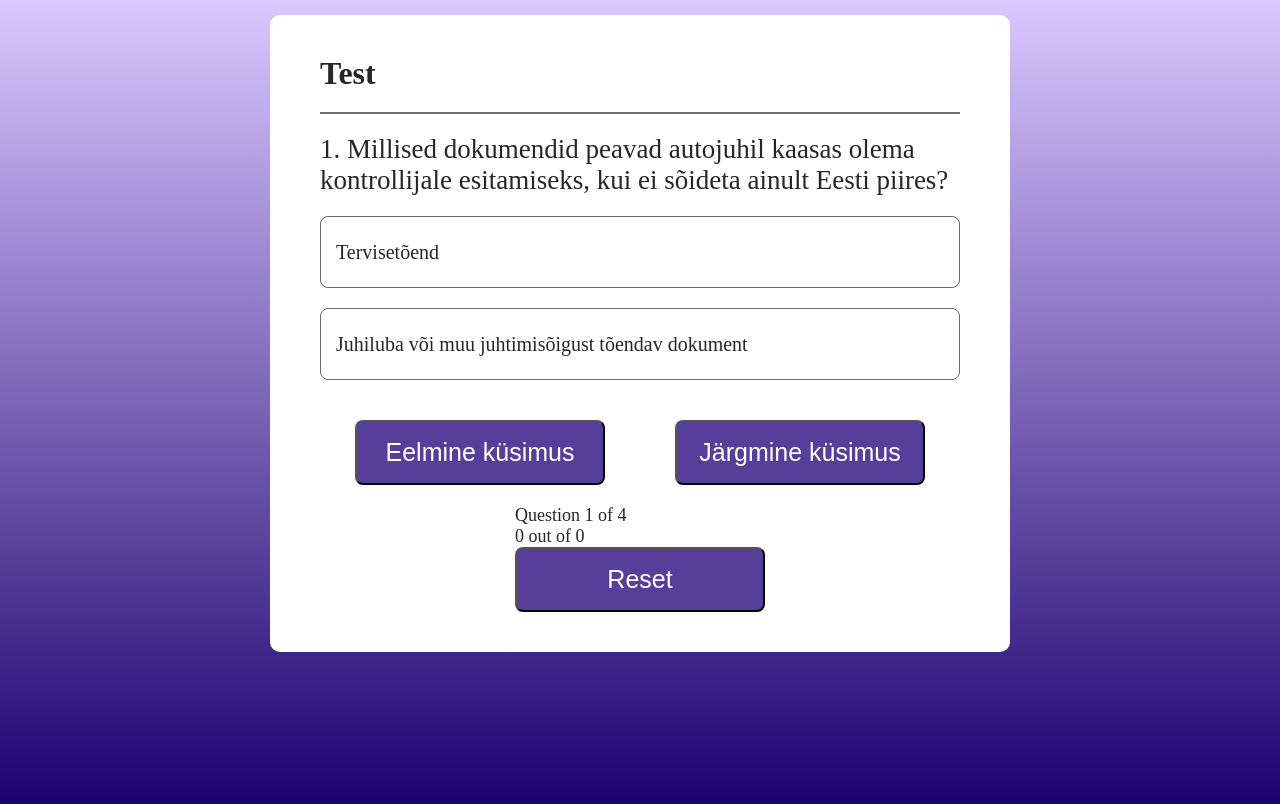
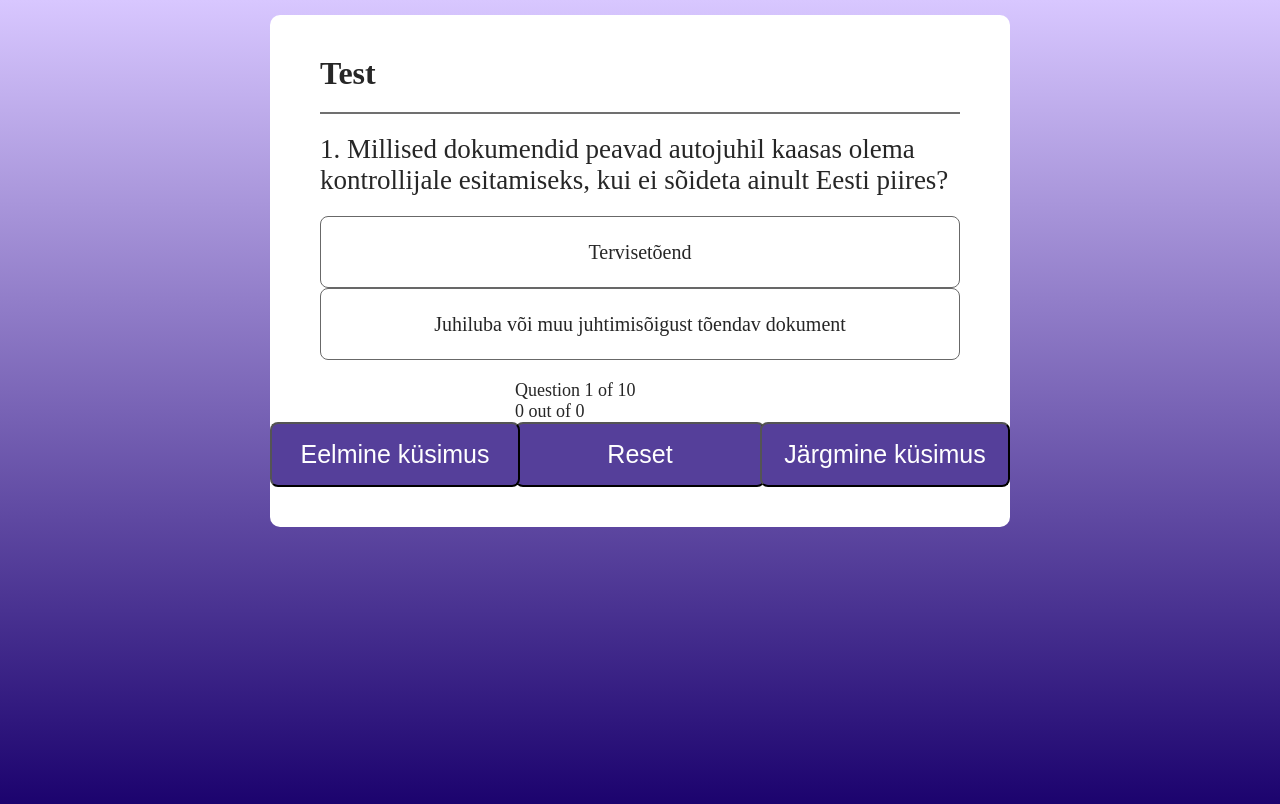
Before and after one commit to 77f315/LiiklusTestid, a React (Create React App) app in the folder client/: page / in a window 1280 px wide. Shown: the top 804 px of the page. Built offline with nearby package versions, Linux system fonts and the light colour scheme.

Commit message:
added some more questions

```diff
--- a/client/src/components/css/question.css
+++ b/client/src/components/css/question.css
@@ -1,8 +1,8 @@
 .container {
   width: 640px;
-    margin:auto;
+  margin: auto;
   margin-top: 15px;
-    background:white;
+  background: white;
   color: #262626;
   display: flex;
   flex-direction: column;
@@ -10,26 +10,41 @@
   border-radius: 10px;
   padding: 40px 50px;
 }
-.container hr{
+
+.container hr {
   height: 2px;
   border: none;
   background: #707070;
 }
+
 .container h2 {
   font-size: 27px;
   font-weight: 500;
 }
+
+.container .questions {
+  display: grid;
+  grid-template-columns: repeat(auto-fit, minmax(300px, 1fr));
+  gap: 20px;
+}
+
+.container ul {
+  list-style-type: none;
+  padding: 0;
+}
+
 .container ul li {
   display: flex;
   align-items: center;
+  justify-content: center;
   height: 70px;
-    padding-left: 15px;
+  padding: 0 15px;
   border: 1px solid #686868;
   border-radius: 8px;
-    margin-bottom: 20px;
   font-size: 20px;
   cursor: pointer;
 }
+
 .container button {
   margin: auto;
   width: 250px;
@@ -39,20 +54,29 @@
   font-size: 25px;
   font-weight: 500;
   border-radius: 8px;
-    cursor:pointer;
+  cursor: pointer;
 }
+
 .container .index {
   margin: auto;
   font-size: 18px;
 }
-.question-container{
+
+.question-container {
+  margin-top: 367px;
+  margin-left: -50px;
+  position: absolute;
   display: flex;
+  gap: 240px;
+  justify-content: center;
 }
-.container .correct{
+
+.container .correct {
   background: #dffff2;
   border: #00d397;
 }
-.container .wrong{
+
+.container .wrong {
   background: #FFEBEB;
   border: #FF4A4A;
 }
--- a/client/src/components/data.js
+++ b/client/src/components/data.js
@@ -22,26 +22,86 @@ const questions = [
     {
         testnr: 1,
         id: 3,
-        ans: 2,
-        question: "Mida peab tegema juht, kui ristmiku ees on see märk",
-        image: "https://sildid-kleebised.ee/wp-content/uploads/2022/06/stop-liiklusmark.png",
+        ans: 1,
+        question: "Ristmik on...",
         options: [
-            { id: 'a', text: "Jääma seisma märgi ees." },
-            { id: 'b', text: "Jääma stoppjoone puudumisel seisma lõikuva sõidutee ääre ees." },
-            { id: 'b', text: "Jääma stoppjoone puudumisel seisma lõikuva sõidutee ääre ees." }
+            { id: 'a', text: "samal tasandil lõikuvatest teedest moodustuv ala;" },
+            { id: 'b', text: "parklast või tanklast teele suubumise koht." },
         ]
     },
     {
         testnr: 1,
         id: 4,
-        ans: 2,
-        question: "Mida tähendab märgi ja lisateatetahvli ühend",
-        image: "https://www.gosafe.ee/media/inten/product/erply.s3.amazonaws.com/3169-3169_5cbf70cb7df842.33545129_132_large.png",
-        image2: "https://encrypted-tbn0.gstatic.com/images?q=tbn:ANd9GcQHrDI4-yHkT-RrTg8JoZcR6gDPwINzt2ErcQ&s",
+        ans: 3,
+        question: "kas ühekordset valget pidevat joont thoib ületada?",
         options: [
-            { id: 'a', text: "Järgneva 400 m ulatuses on samaliigiliste teede ristmike ala." },
-            { id: 'b', text: "400 m kaugusel on samaliigiliste teedega ristmik." }
+            { id: 'a', text: "Tohib, kui see eraldab sõiduradasid." },
+            { id: 'b', text: "Tohib, kui see eraldab suunavööndeid." },
+            { id: 'c', text: "Tohib, kui see eraldab sõidutee äärt." }
         ]
     },
+    {
+        testnr: 2,
+        id: 5,
+        ans: 2,
+        question: "Kas parkimiskohti tähistavaid ühekordsied pidevjooni tohib ületada?",
+        options: [
+            { id: 'a', text: "Jah, alati" },
+            { id: 'b', text: "Jah, ainult manööverdamisel." }
+        ]
+    },
+    {
+        testnr: 2,
+        id: 6,
+        ans: 1,
+        question: "Kes vastutab liikluses kasutatava sõiduki liiklusohutu seisukorra eest?",
+        options: [
+            { id: 'a', text: "Juht." },
+            { id: 'b', text: "Liikluskindlustus" }
+        ]
+    },
+    {
+        testnr: 2,
+        id: 6,
+        ans: 1,
+        question: "Peatumine on sõiduki ettekavatsetud seismajätmine?",
+        options: [
+            { id: 'a', text: "sõitjate peale- või mahamineku ajaks;" },
+            { id: 'b', text: "vaatamisväärsusega tutvumise ajaks." }
+        ]
+    },
+    {
+        testnr: 2,
+        id: 7,
+        ans: 2,
+        question: "Kus peab juht andma teed tähistatud peatusest väljasõitvale D-kategooria ühissõidukile?",
+        options: [
+            { id: 'a', text: "Kõikjal." },
+            { id: 'b', text: "Asulateel, kus suurim lubatud kiirus on kuni 50 km/h" }
+        ]
+    },
+    {
+        testnr: 3,
+        id: 8,
+        ans: 1,
+        question: "Halvaks nähtavuseks nimetatakse ilmast või muudest nähtustest (udu, vihm, lumesadu, tuisk, tolm, vee-ja poripritsmed, vastupäike) tingitud ajutist olukorda, kui teel vaadeldavat objekti ei ole võimalik taustast eristada ...",
+        options: [
+            { id: 'a', text: "alla 300m kauguselt;" },
+            { id: 'b', text: "500 m kauguselt;" },
+            { id: 'c', text: "700 m kauguselt;" }
+        ]
+    },
+    {
+        testnr: 3,
+        id: 9,
+        ans:1 ,
+        question: "1...",
+        options: [
+            { id: 'a', text: "alla 300m kauguselt;" },
+            { id: 'b', text: "500 m kauguselt;" },
+            { id: 'c', text: "700 m kauguselt;" }
+        ]
+    },
+
 ];
 export default questions;
```
Also changed, not shown: client/src/components/question.js (indentation only). Lines whose indentation alone changed are shown as unchanged.
